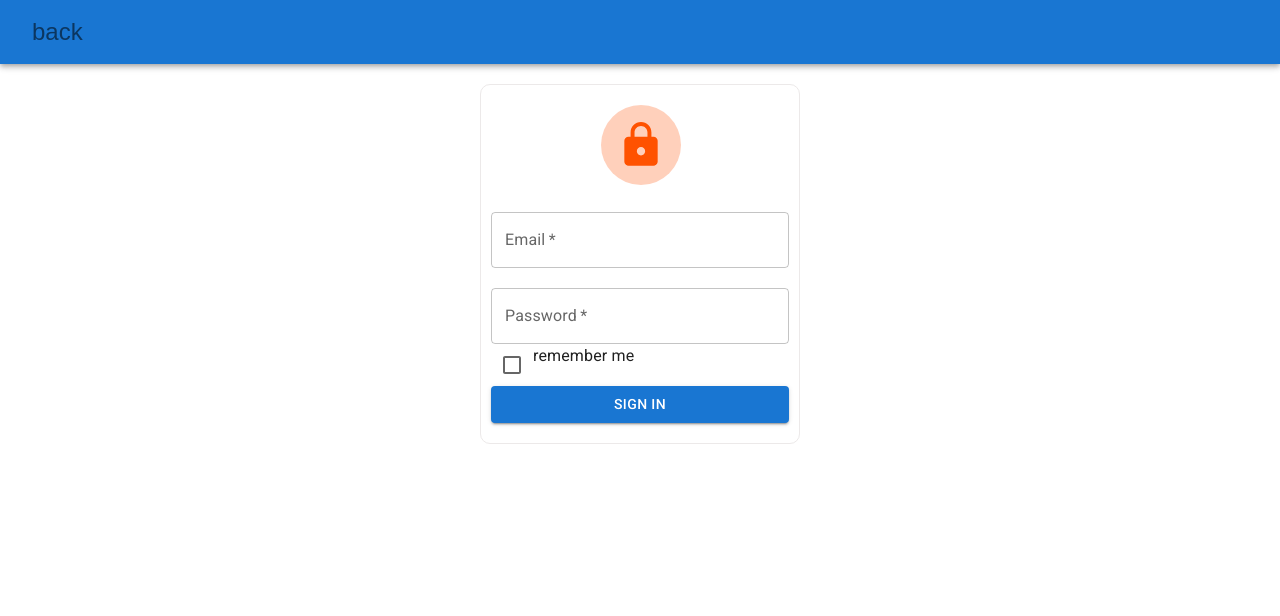
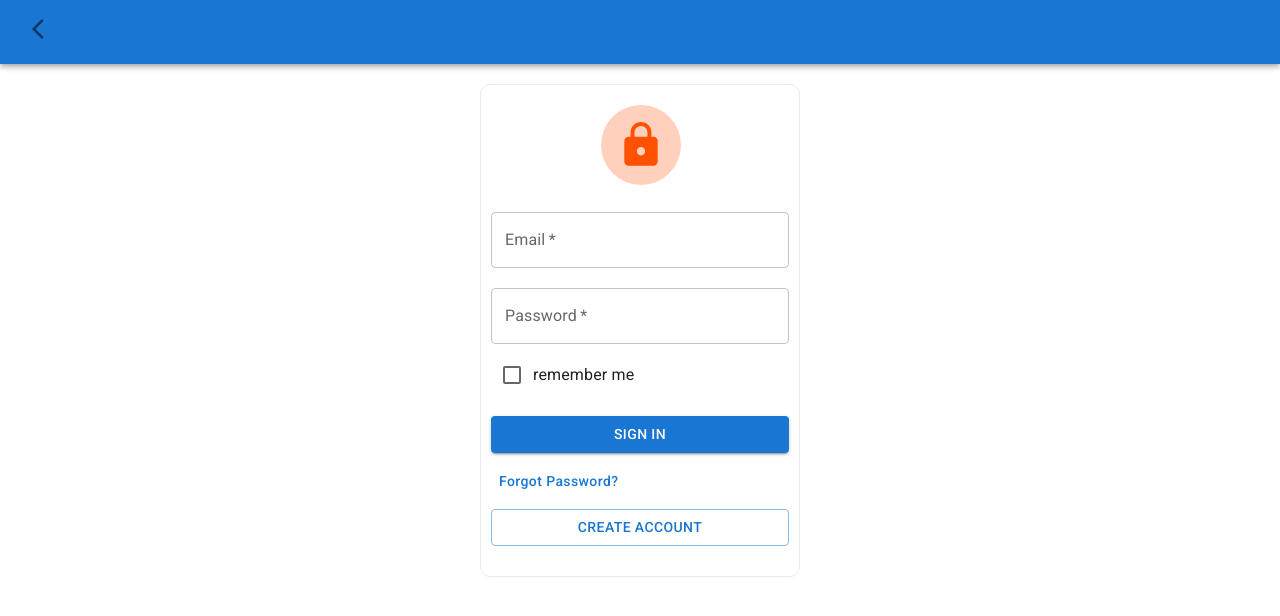
Before and after one commit to AbuRaihan1/ismly, a React (Create React App) app: page / in a window 1280 px wide. Both pictures are taken after a click on the button "LOGIN AS TEACHER". Shown: the top 616 px of the page. Built offline with nearby package versions, Linux system fonts and the light colour scheme.

Commit message:
login basic done

```diff
--- a/src/App.tsx
+++ b/src/App.tsx
@@ -22,9 +22,9 @@ function App() {
       <CssBaseline />
       <BrowserRouter>
         <Routes>
-          <Route path="/*" element={<Home />}/>
-          <Route path="/" element={<Home />}/>
-          <Route path="/login/:type" element={<LoginScreen />}/>
+          <Route path="/*" element={<Home />} />
+          <Route path="/" element={<Home />} />
+          <Route path="/login/:type" element={<LoginScreen />} />
         </Routes>
       </BrowserRouter>
     </ThemeProvider>
--- a/src/components/AppBar/AppBar.tsx
+++ b/src/components/AppBar/AppBar.tsx
@@ -56,7 +56,6 @@ function ResponsiveAppBar() {
               display: { xs: "none", md: "flex" },
               fontFamily: "monospace",
               fontWeight: 700,
-            //   letterSpacing: ".3rem",
               color: "inherit",
               textDecoration: "none",
             }}
--- a/src/components/loading-view.tsx
+++ b/src/components/loading-view.tsx
@@ -5,7 +5,7 @@ import {
   Paper,
   Typography,
 } from "@mui/material";
-import Constants from "../utiils/Constants";
+import Constants from "../utils/Constants";
 
 export default function LoadingView() {
   return (
--- a/src/screens/Home/Home.tsx
+++ b/src/screens/Home/Home.tsx
@@ -1,6 +1,6 @@
 import { Box, Button, Container, Typography } from "@mui/material";
 import { useNavigate } from "react-router-dom";
-import Constants from "../../utiils/Constants";
+import Constants from "../../utils/Constants";
 const Home = () => {
   const navigate = useNavigate();
 
--- a/src/screens/Login/login.css
+++ b/src/screens/Login/login.css
@@ -70,9 +70,11 @@
 }
 .checked_remember {
   display: flex;
+  align-items: center;
+  margin: 10px 0;
 }
 
 .sign_in {
-    background: #ff5200 !important;
-    width: 100%;
+  background: #ff5200 !important;
+  width: 100%;
 }
--- a/src/screens/Login/login.tsx
+++ b/src/screens/Login/login.tsx
@@ -1,4 +1,3 @@
-// import { useParams } from "react-router-dom";
 import LockIcon from "@mui/icons-material/Lock";
 import {
   AppBar,
@@ -14,15 +13,12 @@ import Checkbox from "@mui/material/Checkbox";
 import { useEffect, useState } from "react";
 import { Navigate, useNavigate, useParams } from "react-router-dom";
 import LoadingView from "../../components/loading-view";
-import Constants from "../../utiils/Constants";
-import { loginType } from "../../utiils/ConstType";
-import Utils from "../../utiils/utils";
-
+import Constants from "../../utils/Constants";
+import { loginType } from "../../utils/ConstType";
+import Utils from "../../utils/utils";
+import ArrowBackIosIcon from "@mui/icons-material/ArrowBackIos";
 import "./login.css";
 const label = { inputProps: { "aria-label": "Checkbox demo" } };
-// import Stack from '@mui/material/Stack';
-// import Button from '@mui/material/Button';
-// import ResponsiveAppBar from '../../components/AppBar/AppBar'
 export default function LoginScreen() {
   const { type } = useParams<{ type: loginType }>();
 
@@ -47,10 +43,14 @@ export default function LoginScreen() {
     },
   };
 
-
   const styles = {
     logginButton: {
       width: "100%",
+      margin: "10px 0px",
+    },
+    forgotPassword: {
+      cursor: "pointer",
+      textTransform: "capitalize",
     },
   };
 
@@ -67,7 +67,9 @@ export default function LoginScreen() {
           <AppBar position="static">
             <Toolbar>
               <IconButton onClick={() => setGoback(true)}>
-                <Box>back</Box>
+                <Box>
+                  <ArrowBackIosIcon />
+                </Box>
               </IconButton>
             </Toolbar>
           </AppBar>
@@ -91,14 +93,10 @@ export default function LoginScreen() {
                     type="email"
                     required
                     className="input_field"
+
                   />
                   <div className="checked_remember">
-                    <Checkbox
-                      {...label}
-                      // style={{
-                      //   color: "#00e676",
-                      // }}
-                    />
+                    <Checkbox {...label} />
                     <Typography>remember me</Typography>
                   </div>
                   <Button
@@ -107,6 +105,12 @@ export default function LoginScreen() {
                     variant="contained"
                   >
                     sign in
+                  </Button>
+                  <Button variant="text" sx={styles.forgotPassword}>
+                    Forgot Password?
+                  </Button>
+                  <Button variant="outlined" sx={styles.logginButton}>
+                    Create Account
                   </Button>
                 </div>
               </div>
```
Also changed, not shown: src/screens/Login/StudentLogin.tsx (deleted, +0 -11 lines), src/screens/Login/TeacherLogin.tsx (deleted, +0 -12 lines), src/screens/Login/superAdminlogin.tsx (deleted, +0 -13 lines), src/utils/ConstType.tsx (renamed from src/utiils/ConstType.tsx), src/utils/Constants.tsx (renamed from src/utiils/Constants.tsx), src/utils/utils.tsx (renamed from src/utiils/utils.tsx).
